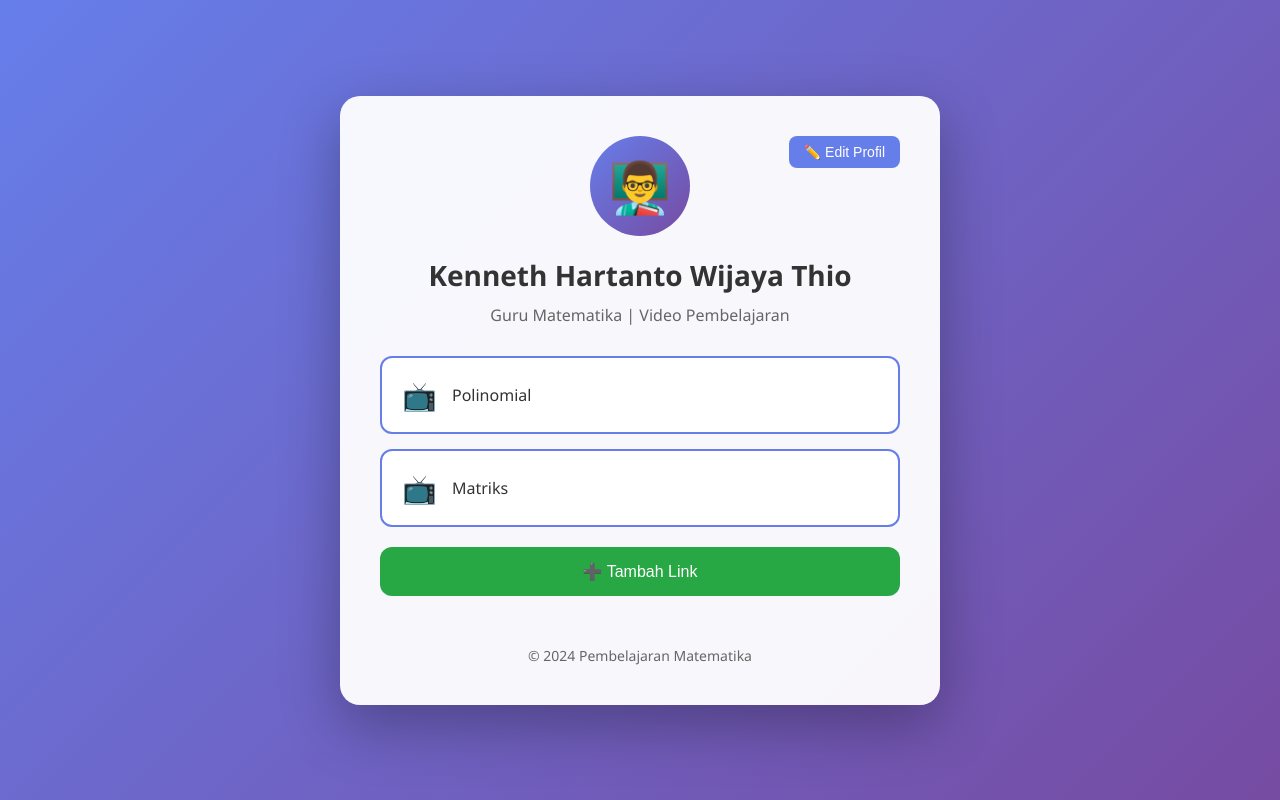
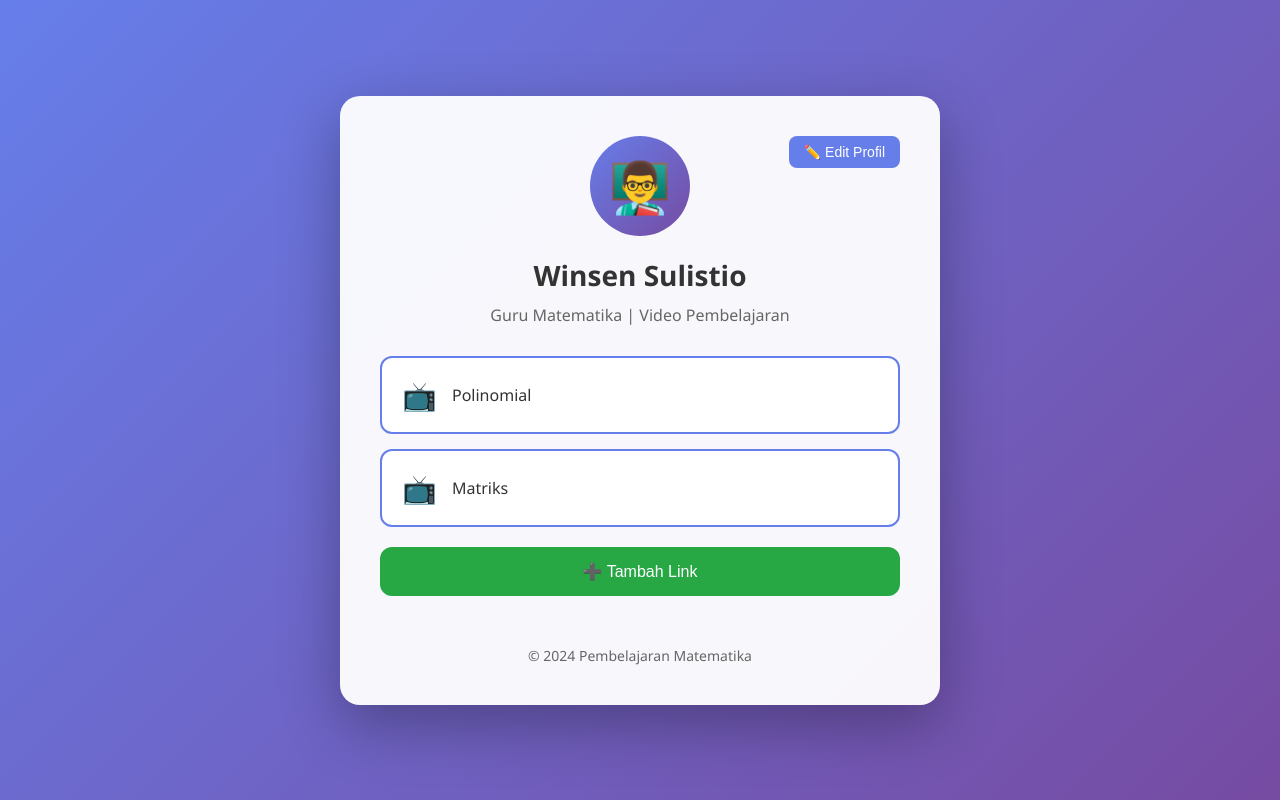
Before and after one commit to winsensulistio519-wq/Link-tree, a plain HTML site: page index.html in a window 1280 px wide. Drawn offline with Linux system fonts and the light colour scheme.

Commit message:
Update profile name in index.html

```diff
--- a/index.html
+++ b/index.html
@@ -1,4 +1,4 @@
-<!DOCTYPE html>
+            <!DOCTYPE html>
 <html lang="id">
 <head>
     <meta charset="UTF-8">
@@ -239,7 +239,7 @@
         <div class="header">
             <button class="edit-btn" onclick="editProfile()">✏️ Edit Profil</button>
             <div class="profile-img" id="profileEmoji">👨‍🏫</div>
-            <h1 id="profileName">Kenneth Hartanto Wijaya Thio</h1>
+            <h1 id="profileName">Winsen Sulistio</h1>
             <p class="subtitle" id="profileSubtitle">Guru Matematika | Video Pembelajaran</p>
         </div>
 
```
